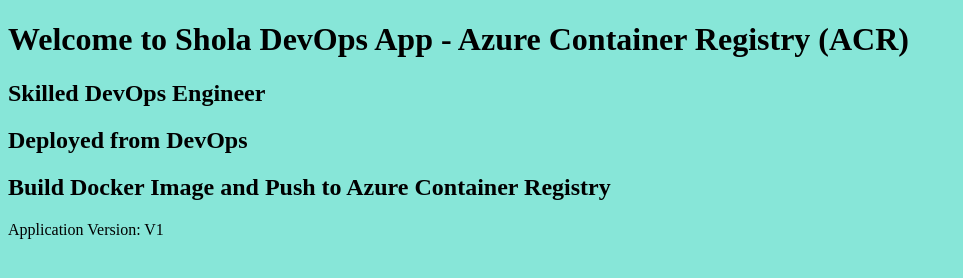
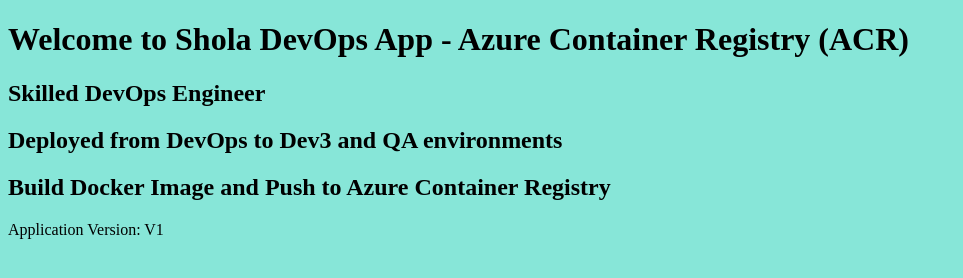
Before and after one commit to sadey2k/20-acr-devops-build-pipeline-v2, a plain HTML site: page index.html in a window 1280 px wide. Shown: the whole page, without its empty margins (0-963 px from the left). Drawn offline with Linux system fonts and the light colour scheme.

```diff
--- a/index.html
+++ b/index.html
@@ -3,7 +3,7 @@
    <body style="background-color:rgb(135, 230, 216);">
       <h1>Welcome to Shola DevOps App - Azure Container Registry (ACR)</h1>
       <h2>Skilled DevOps Engineer</h2>
-      <h2>Deployed from DevOps</h2>
+      <h2>Deployed from DevOps to Dev3 and QA environments</h2>
       <h2>Build Docker Image and Push to Azure Container Registry</h2>
       <p>Application Version: V1</p>
    </body>
```
